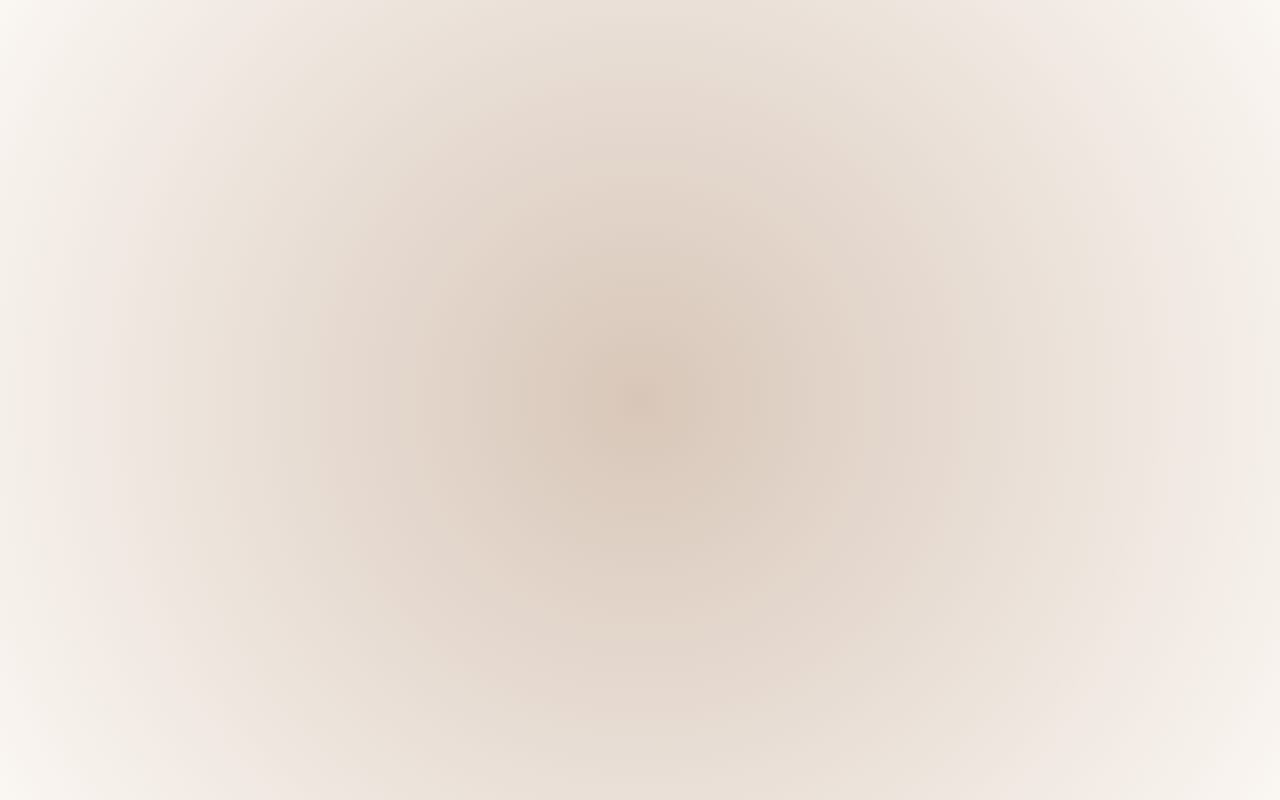
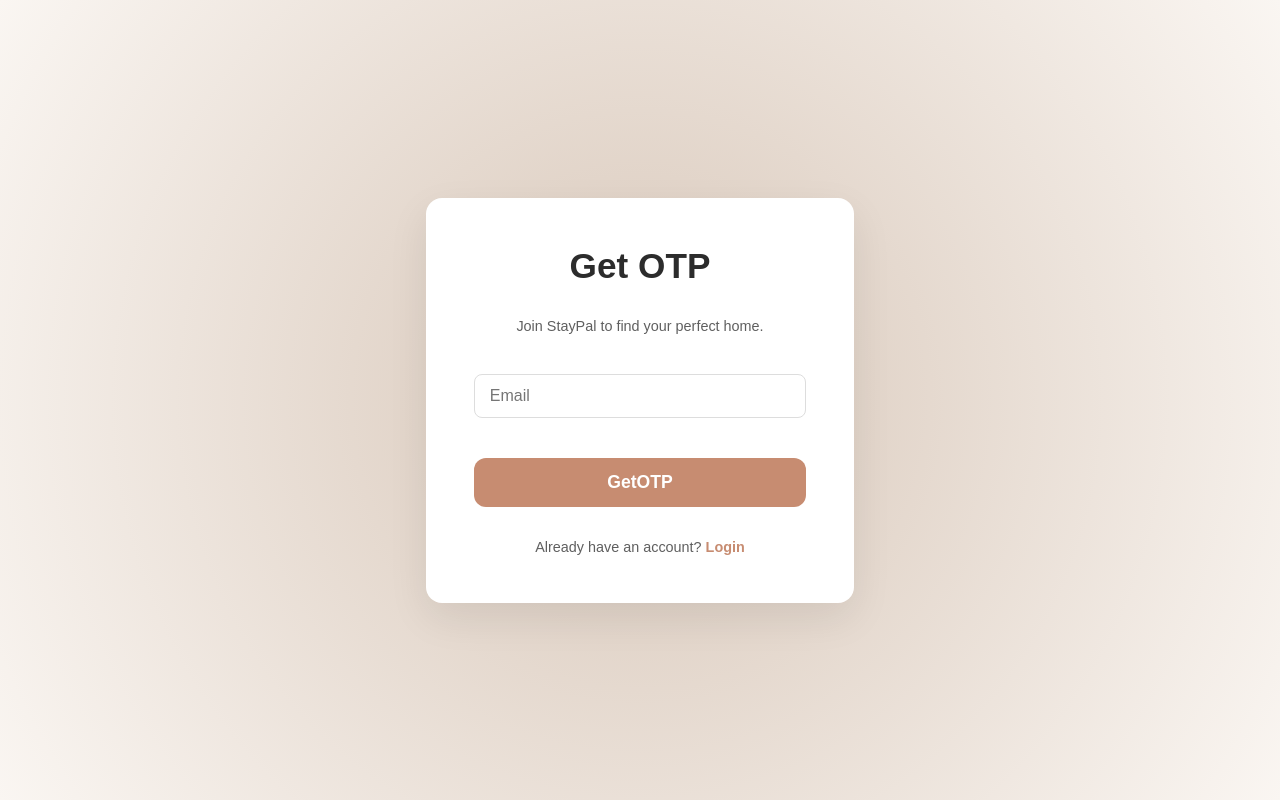
Before and after one commit to Krish-Makwana-1205/Stay_Pal, a React (Vite) app in the folder frontend/: page /Otp in a window 1280 px wide. Before the commit this address had no page. Built offline with nearby package versions, Linux system fonts and the light colour scheme.

Commit message:
OTP frontend completed

```diff
--- a/frontend/src/App.jsx
+++ b/frontend/src/App.jsx
@@ -3,6 +3,7 @@
 import Login from "./pages/Login";
 import Signup from "./pages/Signup";
 import UserCard from "./pages/UserCard";
+import Otp from "./pages/Otp";
 
 function App() {
   return (
@@ -10,6 +11,7 @@
       <Route path="/" element={<LandingPage />} />
       <Route path="/login" element={<Login />} />
       <Route path="/signup" element={<Signup />} />
+      <Route path="/Otp" element={<Otp/>}/>
       <Route path="/usercard" element={<UserCard/>}/>
     </Routes>
   );
--- a/frontend/src/api/authApi.js
+++ b/frontend/src/api/authApi.js
@@ -5,6 +5,8 @@
   withCredentials:true
 });
 
-export const signupUser = (formData) => API.post("/registeration", formData);
+export const signupUser = (formData) => API.post("/registration", formData);
 
 export const loginUser = (formData) => API.post("/login", formData);
+
+export const otpFetch = (formData) => API.post("registration/otp", formData);
--- a/frontend/src/pages/LandingPage.jsx
+++ b/frontend/src/pages/LandingPage.jsx
@@ -22,7 +22,7 @@
             experience. Discover your{" "}
             <strong>ideal living situation</strong> with StayPal.
           </p>
-          <a href="/signup" className="cta-button">
+          <a href="/Otp" className="cta-button">
             Get Started
           </a>
         </div>
--- /dev/null
+++ b/frontend/src/pages/Otp.jsx
@@ -0,0 +1,48 @@
+import { useState } from "react";
+import { useNavigate, Link } from "react-router-dom";
+import { otpFetch } from "../api/authApi";
+import "./Signup.css";
+
+
+export default function Otp() {
+    const [email, setEmail] = useState("");
+    const navigate = useNavigate();
+    const handleSubmit = async (e) => {
+
+        e.preventDefault();
+        try {
+            console.log("bun");
+            temp = await otpFetch({ email });
+            console.log("here");
+            console.log(temp.error);
+            if(temp.error.length != 0){
+              alert('The email is already registered');
+            }
+            console.log("Run");
+            navigate("/Signup");
+        } catch (err) {
+            alert(err.response?.data?.message || "OTP generation failed");
+        }
+    };
+    return (
+        <div className="signup-container">
+          <form className="signup-form" onSubmit={handleSubmit}>
+            <h1 className="form-title">Get OTP</h1>
+      <p className="form-subtitle">Join StayPal to find your perfect home.</p>
+            <input
+              type="email"
+              placeholder="Email"
+              name="email"
+              value={email}
+              onChange={(e) => setEmail(e.target.value)}
+              required
+            />
+            <button type="submit">GetOTP</button>
+            <p>
+              Already have an account? <Link to="/login">Login</Link>
+            </p>
+          </form>
+        </div>
+      );
+
+}
--- a/frontend/src/pages/Signup.jsx
+++ b/frontend/src/pages/Signup.jsx
@@ -7,12 +7,13 @@
   const [email, setEmail] = useState("");
   const [password, setPassword] = useState("");
   const [name, setName] = useState("");
+  const [otp, setOtp] = useState("");
   const navigate = useNavigate();
 
   const handleSubmit = async (e) => {
     e.preventDefault();
     try {
-      await signupUser({ email, password,name });
+      await signupUser({ email, password, name,otp});
       navigate("/login");
     } catch (err) {
       alert(err.response?.data?.message || "Signup failed");
@@ -34,7 +35,7 @@
         />
         <input
           type="password"
-          placeholder="Password"
+          placeholder=" Set Password"
           value={password}
           name="password"
           onChange={(e) => setPassword(e.target.value)}
@@ -48,11 +49,20 @@
           onChange={(e) => setName(e.target.value)}
           required
         />
+        <input
+          type="otp"
+          placeholder="enter otp"
+          value={otp}
+          name="otp"
+          onChange={(e) => setOtp(e.target.value)}
+          required
+        />
         <button type="submit">Signup</button>
 
         <p>
           Already have an account? <Link to="/login">Login</Link>
         </p>
+        <p><Link to="/Otp">Resend otp</Link></p>
       </form>
     </div>
   );
```
Also changed, not shown: 1 other file (tests, documents, lock files or other folders).
